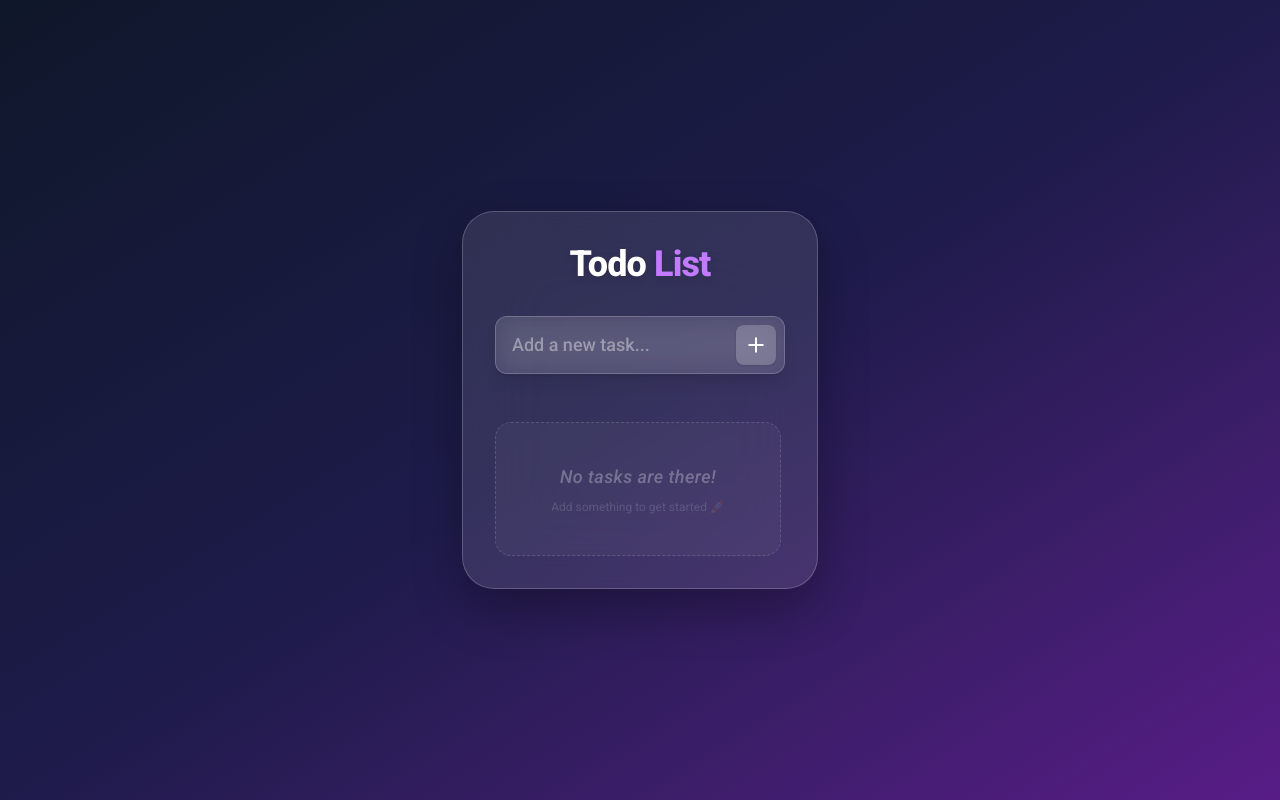
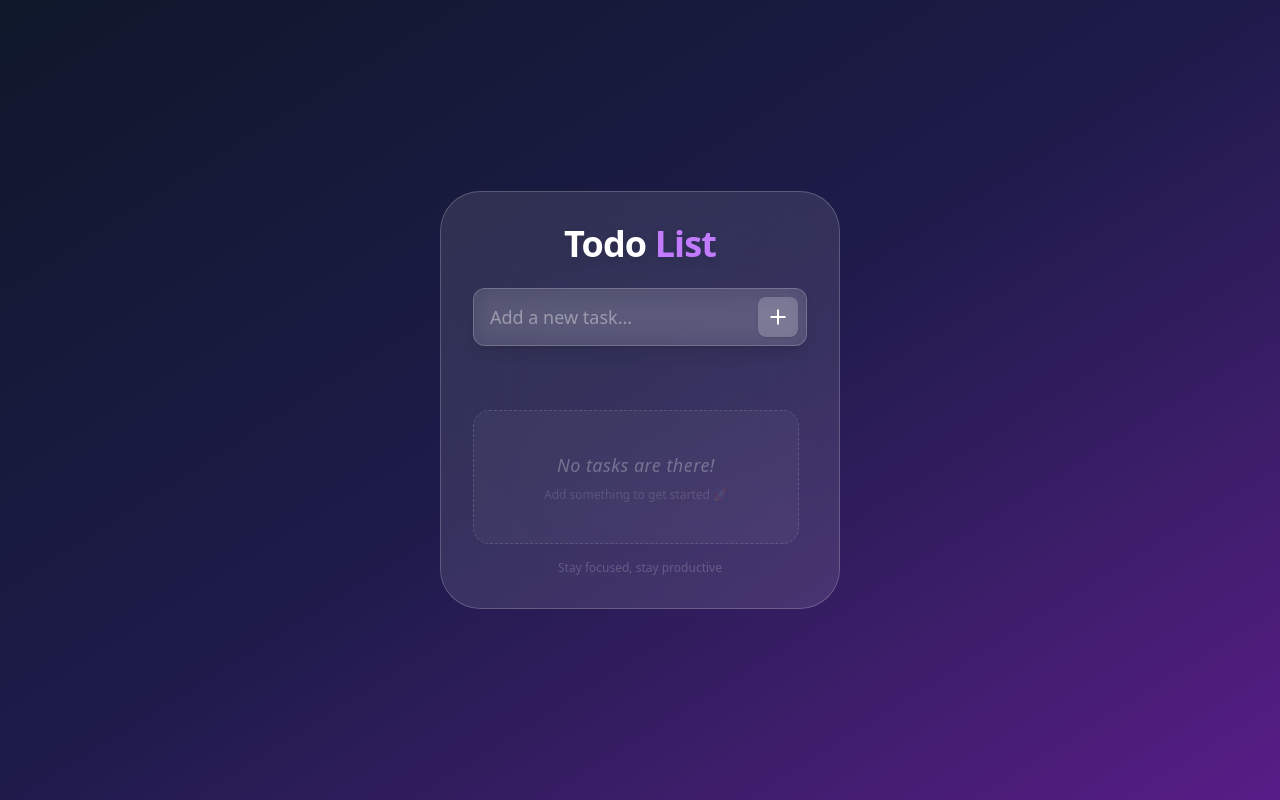
Before and after one commit to ImranAvenger/react-todo, a React (Vite) app: page / in a window 1280 px wide. Built offline with nearby package versions, Linux system fonts and the light colour scheme.

Commit message:
fix: update todo addition logic to prepend new tasks and improve layout structure

```diff
--- a/src/App.jsx
+++ b/src/App.jsx
@@ -11,7 +11,7 @@ function App() {
   const [todoList, dispatch] = useReducer((state, action) => {
     switch (action.type) {
       case "ADD_TODO":
-        return { ...state, todos: [...state.todos, action.payload] };
+        return { ...state, todos: [action.payload, ...state.todos] }; // নতুন টাস্ক উপরে আসবে
       case "REMOVE_TODO":
         return {
           ...state,
@@ -36,19 +36,22 @@ function App() {
   }, [todoList]);
 
   return (
-    <div className="min-h-screen w-full flex items-center justify-center p-4">
-      <div className="flex flex-col gap-8 bg-white/10 backdrop-blur-2xl border border-white/20 rounded-4xl p-8 shadow-[0_20px_50px_rgba(0,0,0,0.3)] w-full max-w-100">
-        <h1 className="text-center text-4xl font-extrabold text-white tracking-tight drop-shadow-md">
-          Todo <span className="text-purple-400">List</span>
-        </h1>
+    <div className="h-screen w-full flex items-center justify-center p-4 overflow-hidden font-sans text-white">
+      <div className="flex flex-col bg-white/10 backdrop-blur-2xl border border-white/20 rounded-[2.5rem] p-8 w-full max-w-md max-h-[85vh]">
+        <div className="shrink-0">
+          <h1 className="text-center text-4xl font-extrabold tracking-tight drop-shadow-md mb-6">
+            Todo <span className="text-purple-400">List</span>
+          </h1>
+          <ProgressBar todoList={todoList.todos} />
+          <TodoInput dispatch={dispatch} />
+        </div>
 
-        <ProgressBar todoList={todoList.todos} />
+        <div className="flex-1 overflow-y-auto mt-6 pr-2 custom-scrollbar scroll-smooth">
+          <TodoList todoList={todoList} dispatch={dispatch} />
+        </div>
 
-        <div className="flex flex-col gap-2">
-          <TodoInput dispatch={dispatch} />
-          <div className="max-h-125 overflow-y-auto pr-1 custom-scrollbar">
-            <TodoList todoList={todoList} dispatch={dispatch} />
-          </div>
+        <div className="shrink-0 pt-4 text-center">
+          <p className="text-white/20 text-xs">Stay focused, stay productive</p>
         </div>
       </div>
     </div>
```
